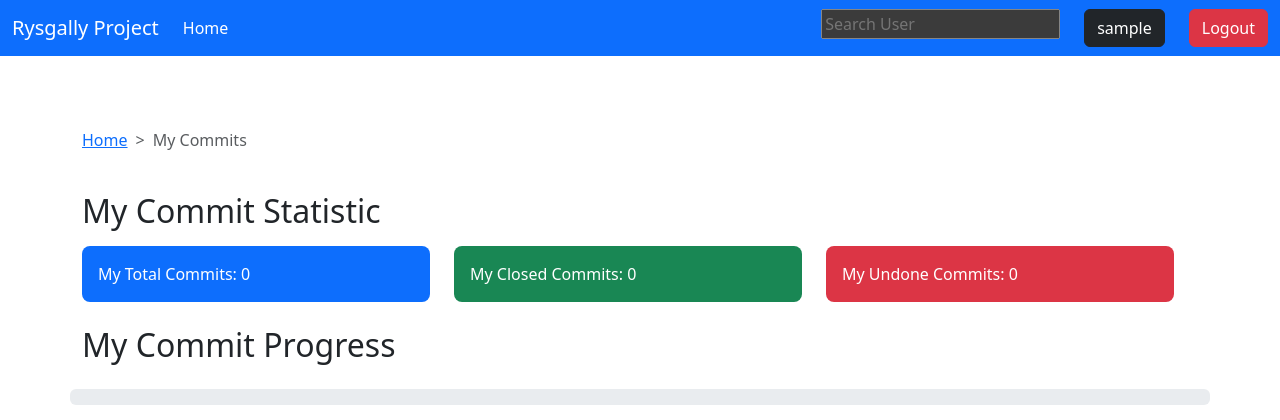
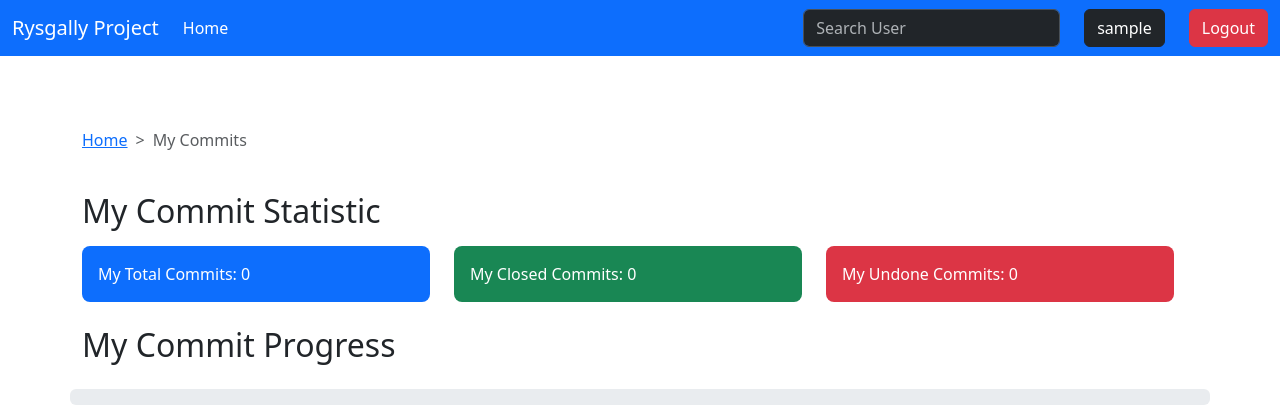
Before and after one commit to Hojagulyyev/rysgally-project, a Django app: page /rysgally-project/commits/ in a window 1280 px wide. Shown: the top 420 px of the page. Run offline with Django 4.2, Linux system fonts and the light colour scheme; the visitor is signed in with stand-in values (Sample User, id 1); data comes from the database, SQL or seed files in the repository; data that the repository does not hold is empty; parts of the project's set-up code (start-up, migrations or seed data) failed here and were passed over; some libraries are stand-ins or nearby versions.

Commit message:
chore(front): add css to nav input

```diff
--- a/templates/base.html
+++ b/templates/base.html
@@ -6,7 +6,7 @@
         <meta name="viewport" content="width=device-width, user-scalable=no, initial-scale=1.0, maximum-scale=1.0, minimum-scale=1.0">
         <meta http-equiv="X-UA-Compatible" content="ie=edge">
         <title>Rysgally Project</title>
-        <link href="{% static 'css/main.css' %}" rel="stylesheet">
+        <link rel="stylesheet" href="{% static 'css/main.css' %}">
         <link rel="stylesheet" href="{% static 'css/bootstrap/bootstrap.min.css' %}">
     </head>
     <body>
@@ -24,7 +24,7 @@
               </ul>
               <div class="d-flex">
                   <form action="{% url 'commits:commits_view' %}" method="get">
-                      <input name="username" value="{{ request.GET.username }}" placeholder="Search User">
+                      <input name="username" value="{{ request.GET.username }}" placeholder="Search User" class="form-control mr-sm-2">
                   </form>
                   <a href="{% url 'users:detail_view' request.user.id %}" class="btn btn-dark mx-4" type="button">{{ request.user }}</a>
                   <form action="{% url 'users:logout' %}" method="post">
```
